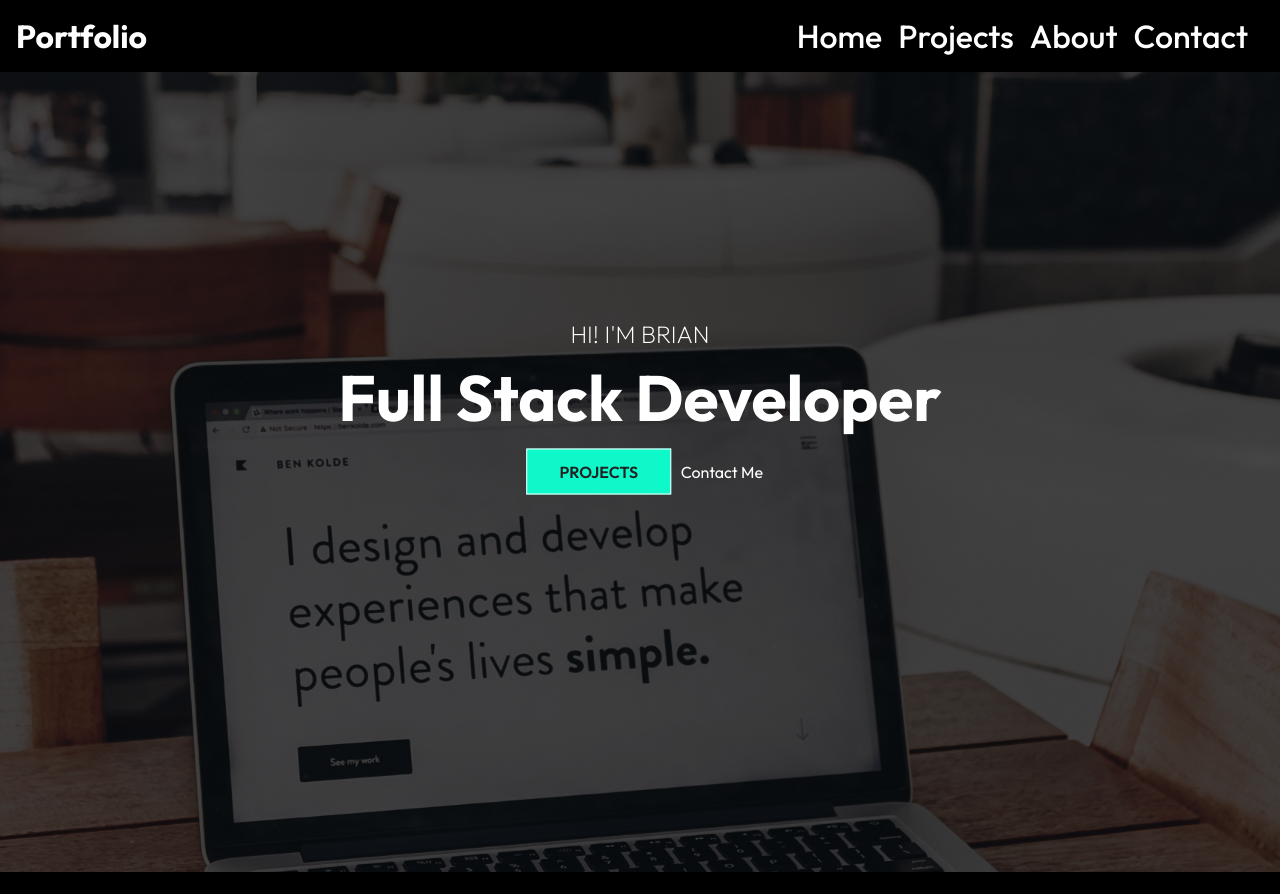
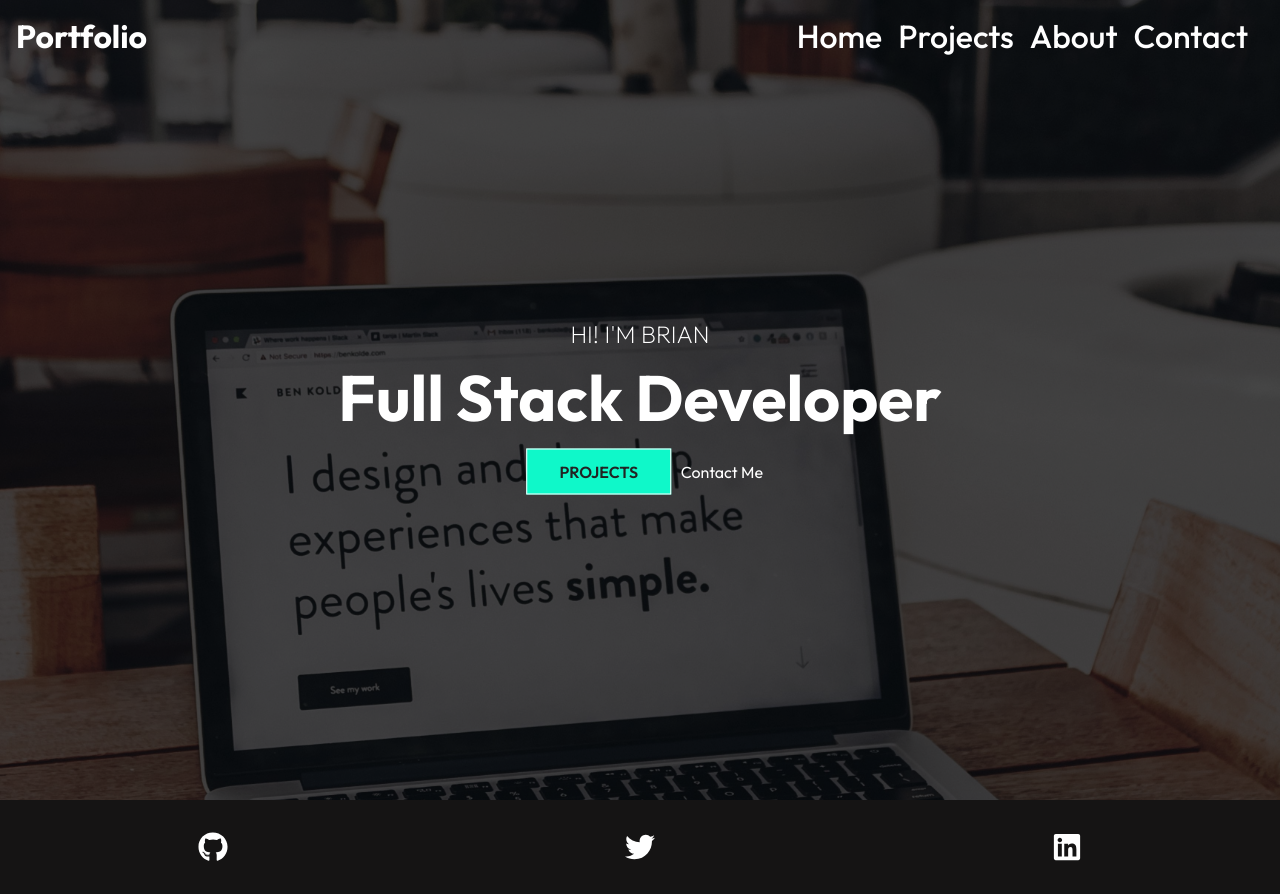
Before and after one commit to woodb58/first-react-portfolio, a React (Create React App) app: page / in a window 1280 px wide. Built offline with nearby package versions, Linux system fonts and the light colour scheme.

Commit message:
added footer

```diff
--- /dev/null
+++ b/src/components/Footer.js
@@ -0,0 +1,18 @@
+import "./FooterStyles.css";
+import { FaGithub, FaTwitter, FaLinkedin  } from "react-icons/fa"
+
+import React from 'react'
+
+const Footer = () => {
+  return (
+    <div className="footer">
+            <div className="footer-container">
+              <FaGithub size={30} style={{ color: "white", marginRight: "1rem", marginLeft: "1rem"}} />
+              <FaTwitter size={30} style={{ color: "white", marginRight: "1rem", marginLeft: "1rem"}} />
+              <FaLinkedin size={30} style={{ color: "white", marginRight: "1rem", marginLeft: "1rem"}} />
+            </div>
+    </div>
+  )
+}
+
+export default Footer
--- /dev/null
+++ b/src/components/FooterStyles.css
@@ -0,0 +1,12 @@
+.footer{
+    width: 100%;
+    padding: 2rem 0;
+    background-color: rgb(21, 20, 20);
+}
+
+.footer-container{
+    max-width: 100%;
+    margin: auto;
+    display: flex;
+    justify-content: space-around;
+}
--- a/src/components/Nav.js
+++ b/src/components/Nav.js
@@ -7,8 +7,19 @@ const Navbar = () => {
   const [click, unClick] = useState(false);
   const handleClick = () => unClick(!click);
 
+  const [color, setColor] = useState(false);
+  const changeColor = () => {
+    if (window.scrollY >= 100) {
+      setColor(true);
+    } else {
+      setColor(false);
+    }
+  };
+
+  window.addEventListener("scroll", changeColor);
+
   return (
-    <div className="nav-bar">
+    <div className={color ? "nav-bar nav-bar-bg" : "nav-bar"}>
       <Link to={"/"}>
         <h1>Portfolio</h1>
       </Link>
--- a/src/components/NavStyles.css
+++ b/src/components/NavStyles.css
@@ -3,6 +3,15 @@
   justify-content: space-between;
   align-content: center;
   padding: 1rem;
+  position: fixed;
+  height: 90px;
+  width: 100%;
+  z-index: 10;
+}
+
+.nav-bar-bg{
+  background-color: rgba(0, 0, 0, 0.9);
+  transition: 0.5s;
 }
 
 .nav-links {
--- a/src/routes/Home.js
+++ b/src/routes/Home.js
@@ -1,6 +1,7 @@
 import React from 'react';
 import Nav from "../components/Nav";
 import Hero from "../components/Hero";
+import Footer from "../components/Footer";
 
 
 const Home = () => {
@@ -8,6 +9,7 @@ const Home = () => {
     <div>
       <Nav />
       <Hero />
+      <Footer />
     </div>
   )
 }
```
